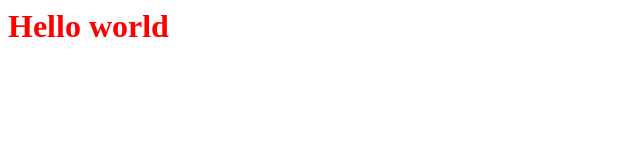
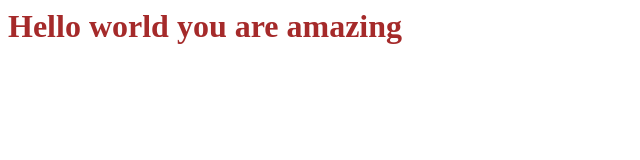
Before and after one commit to yokola666/tuc_webbkurs, a plain HTML site: page index.html in a window 1280 px wide. Shown: the whole page, without its empty margins (0-640 px from the left). Drawn offline with Linux system fonts and the light colour scheme.

Commit message:
testing commits

```diff
--- a/index.html
+++ b/index.html
@@ -7,7 +7,7 @@
     <title>Schampoo</title>
 </head>
 <body>
-    <h1 id="test">Hello world</h1>
+    <h1 id="test">Hello world you are amazing</h1>
 
     <script src="script.js"></script>
 </body>
--- a/style.css
+++ b/style.css
@@ -1,3 +1,3 @@
 h1{
-    color: red;
+    color: brown;
 }
```
